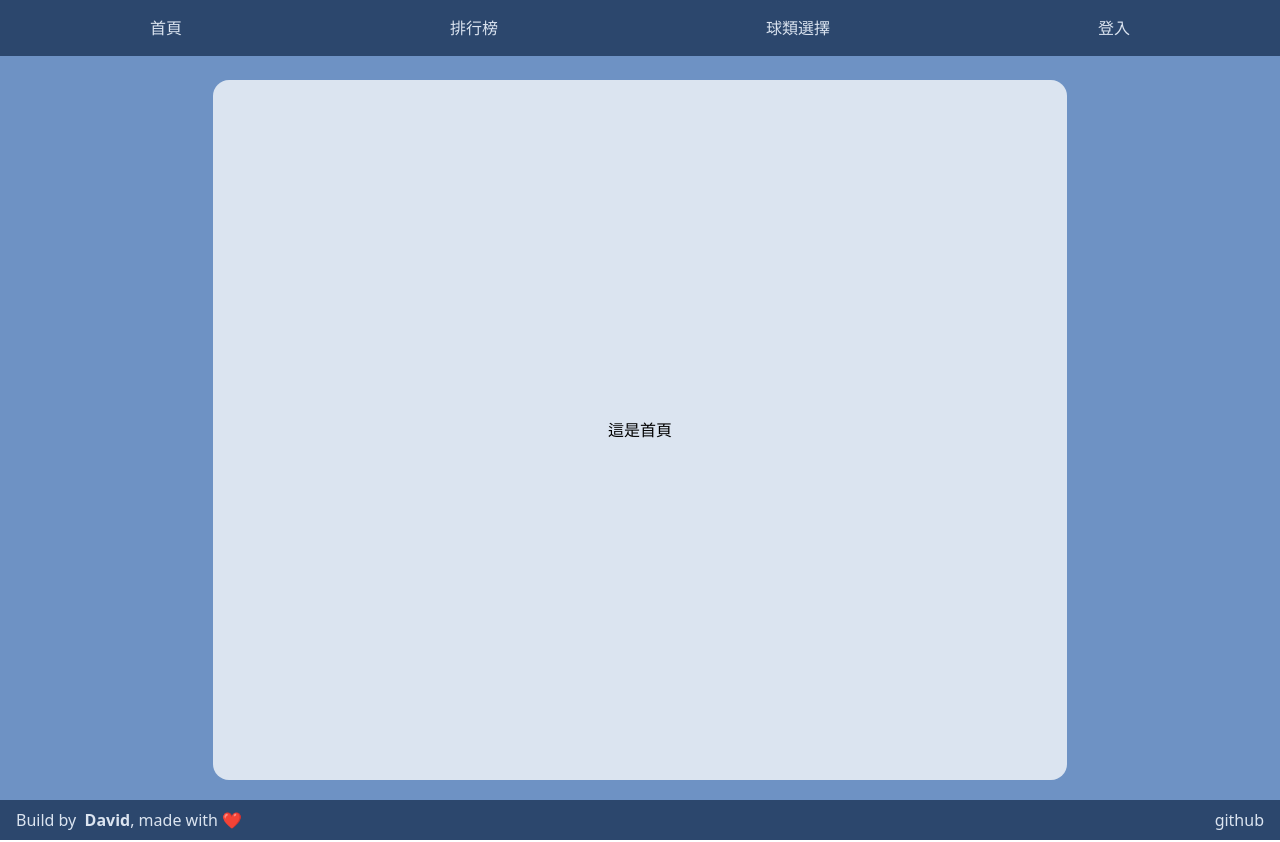
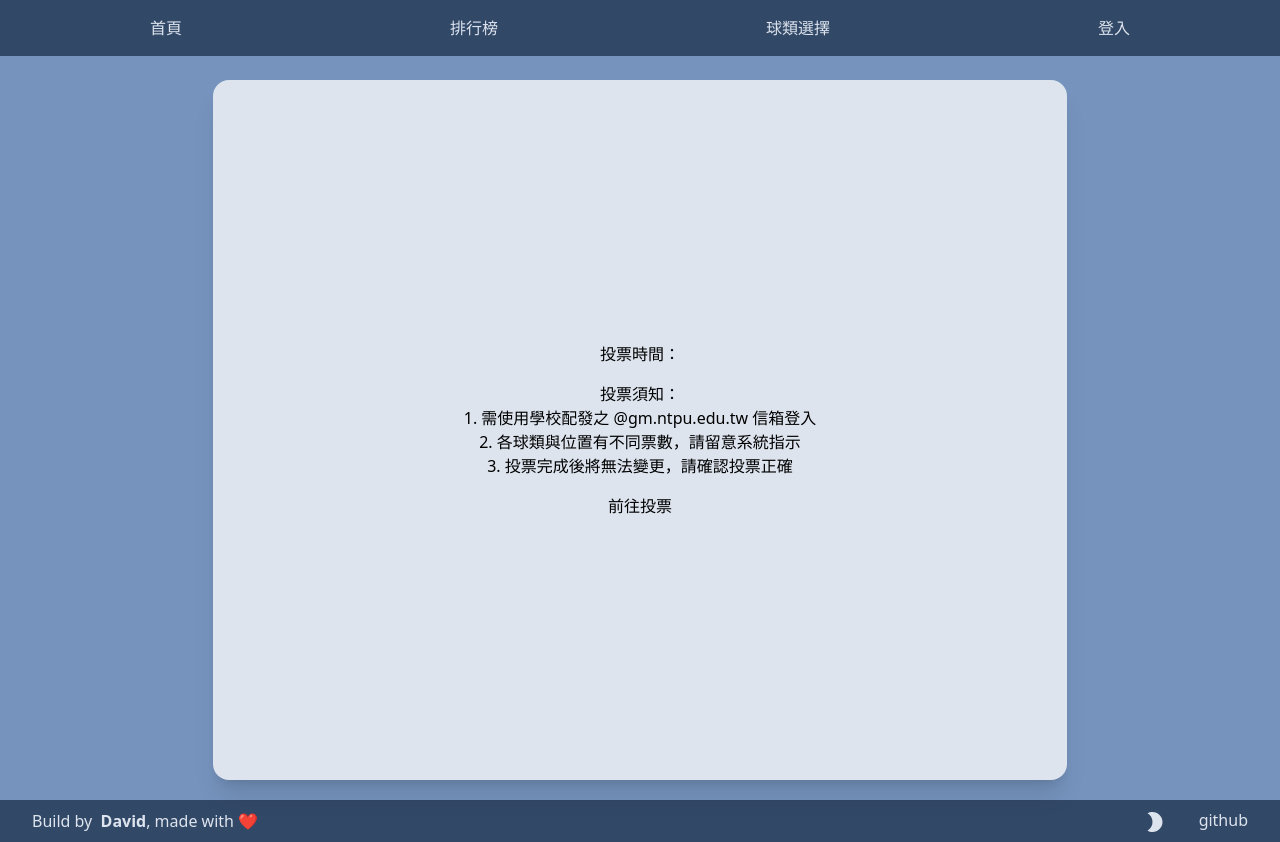
Before and after one commit to f312213213/ntpu-all-star, a React (Create React App) app: page / in a window 1280 px wide. Built offline with nearby package versions, Linux system fonts and the light colour scheme; no server answers.

Commit message:
Enable dark mode

```diff
--- a/package.json
+++ b/package.json
@@ -5,6 +5,7 @@
   "dependencies": {
     "@emotion/react": "^11.8.1",
     "@emotion/styled": "^11.8.1",
+    "@mui/icons-material": "^5.5.0",
     "@mui/material": "^5.4.4",
     "@testing-library/jest-dom": "^5.16.2",
     "@testing-library/react": "^12.1.3",
--- a/src/components/Footer/index.jsx
+++ b/src/components/Footer/index.jsx
@@ -1,16 +1,47 @@
-import React from 'react'
+import React, { useEffect, useState } from 'react'
+import ModeNightIcon from '@mui/icons-material/ModeNight'
+import WbSunnyIcon from '@mui/icons-material/WbSunny'
 
 const Footer = () => {
+  const [mode, setMode] = useState(localStorage.theme)
+
+  useEffect(() => {
+    if (localStorage.theme === 'dark' || (!('theme' in localStorage) && window.matchMedia('(prefers-color-scheme: dark)').matches)) {
+      document.documentElement.classList.add('dark')
+      localStorage.theme = 'dark'
+      setMode('dark')
+    } else {
+      document.documentElement.classList.remove('dark')
+      setMode('light')
+    }
+  }, [localStorage.theme])
+
+  const toggleDarkMode = () => {
+    if (localStorage.theme === 'dark') {
+      localStorage.theme = 'light'
+      setMode('light')
+      return document.documentElement.classList.remove('dark')
+    }
+    localStorage.theme = 'dark'
+    setMode('dark')
+    return document.documentElement.classList.add('dark')
+  }
   return (
-      <footer className={'-bottom-10 flex justify-between items-center bg-custom-800 text-custom-200 p-2 w-full px-4'}>
+      <footer className={'-bottom-10 flex justify-between items-center bg-custom-800 text-custom-200 p-2 w-full px-8'}>
         <div>
           Build by&nbsp;
           <a href="https://chiendavid.com" target={'_blank'} rel="noreferrer" className={'font-bold capitalize'}> david</a>
           , made with ❤️
         </div>
-        <a href={'https://github.com/f312213213/ntpu-all-star'} target={'_blank'} rel="noreferrer">
-          github
-        </a>
+        <div>
+          <button className={'mr-8'} onClick={toggleDarkMode}>
+            {mode === 'dark' ? <WbSunnyIcon /> : <ModeNightIcon />}
+          </button>
+          <a href={'https://github.com/f312213213/ntpu-all-star'} target={'_blank'} rel="noreferrer">
+            github
+          </a>
+        </div>
+
       </footer>
   )
 }
--- a/src/index.css
+++ b/src/index.css
@@ -3,11 +3,11 @@
 @tailwind utilities;
 
 .Page {
-    @apply w-full min-h-screen flex justify-center pt-20 pb-5 bg-custom-500
+    @apply w-full min-h-screen flex justify-center pt-20 pb-5 bg-custom-500 dark:bg-custom-1000 transition
 }
 
 .PageContainer {
-    @apply relative md:w-2/3 w-full flex flex-col items-center md:rounded-2xl
+    @apply relative md:w-2/3 w-full flex flex-col items-center md:rounded-2xl bg-custom-200 dark:bg-custom-900 dark:text-custom-200 shadow-xl transition
 }
 
 .PageContainer > a {
--- a/src/pages/Cotegary/components/SportType.jsx
+++ b/src/pages/Cotegary/components/SportType.jsx
@@ -4,7 +4,7 @@ import { Link } from 'react-router-dom'
 const SportType = ({ type, path }) => {
   return (
       <Link to={path}>
-        <div className={'bg-custom-200 w-full text-center h-full flex items-center justify-center hover:bg-custom-300 hover:text-lg transition'} onClick={() => {
+        <div className={' w-full text-center h-full flex items-center justify-center hover:bg-custom-300 dark:hover:bg-custom-600 hover:text-lg transition'} onClick={() => {
           window.gtag('event', 'view_' + type, {
             event_category: 'view',
             event_label: 'view_' + type
--- a/src/pages/Home/index.jsx
+++ b/src/pages/Home/index.jsx
@@ -12,8 +12,24 @@ const Home = () => {
 
   return (
       <div className={'Page'}>
-        <div className={'PageContainer bg-custom-200 flex justify-center items-center'}>
-          這是首頁
+        <div className={'PageContainer flex flex-col justify-center items-center space-y-4'}>
+          <div>
+            投票時間：
+          </div>
+          <div className={'flex flex-col items-center'}>
+            投票須知：
+            <span>
+              1. 需使用學校配發之 @gm.ntpu.edu.tw 信箱登入
+            </span>
+            <span>
+              2. 各球類與位置有不同票數，請留意系統指示
+            </span>
+            <span>
+              3. 投票完成後將無法變更，請確認投票正確
+            </span>
+          </div>
+
+          <button className={'mt-'}>前往投票</button>
         </div>
       </div>
   )
--- a/src/pages/Login/index.jsx
+++ b/src/pages/Login/index.jsx
@@ -72,7 +72,7 @@ const Login = () => {
         <div className={'PageContainer bg-custom-200 flex justify-center items-center'}>
           {
             !userLocal.displayName &&
-              <button onClick={handleClick} className={'bg-custom-900 text-custom-200 px-4 py-2 rounded-2xl hover:bg-custom-700 transition'}>
+              <button onClick={handleClick} className={'bg-custom-1000 text-custom-200 px-4 py-2 rounded-2xl hover:bg-custom-700 transition'}>
                 用學校發的google帳號登入
               </button>
           }
--- a/src/pages/SportPage/index.jsx
+++ b/src/pages/SportPage/index.jsx
@@ -34,15 +34,15 @@ const SportPage = () => {
   }
 
   return (
-      <div className={'w-full min-h-screen pt-20 pb-5 bg-custom-500'}>
+      <div className={'w-full min-h-screen pt-20 pb-5 bg-custom-500 dark:bg-custom-900 transition'}>
         <div className={'w-full flex justify-center items-center my-4'}>
           <div className={'w-3/5 md:w-2/5 flex-col'}>
             <input placeholder={'輸入想找的名字'} onChange={changeHandler} ref={searchRef} type="text" className={'p-2 w-full rounded outline-0 ring-4 ring-custom-400 focus:ring-custom-700'}/>
-            <div className={'m-4 text-center'}>
-              這個分區是：<span className={'bg-white p-2'}>{categoryData.text}</span>
+            <div className={'m-4 text-center dark:text-custom-200'}>
+              這個分區是：<span className={'bg-white p-2 dark:text-custom-900'}>{categoryData.text}</span>
             </div>
             {localUser.displayName &&
-                <div className={'m-4 text-center'}>
+                <div className={'m-4 text-center dark:text-custom-200'}>
                   你在這個分區還有 <span className={'text-red-500 bg-white p-2'}>{categoryData.canVote - localUser[categoryData.sportCount]}</span> 票可以投
                 </div>
             }
--- a/tailwind.config.js
+++ b/tailwind.config.js
@@ -1,24 +1,25 @@
 const colors = require('tailwindcss/colors')
 
 module.exports = {
+  darkMode: 'class',
   content: [
     './src/**/*.{js,jsx,ts,tsx}'
   ],
   theme: {
     colors: {
       custom: {
-        1000: '#0f1824',
-        900: '#1e2f48',
-        800: '#2c476d',
-        700: '#3b5f91',
-        600: '#4a77b5',
-        500: '#6e92c4',
-        400: '#92add3',
-        300: '#b7c8e1',
-        200: '#dbe4f0',
-        100: '#edf1f8'
+        1000: '#111822',
+        900: '#213045',
+        800: '#324867',
+        700: '#42608a',
+        600: '#5378ac',
+        500: '#7593bd',
+        400: '#98aecd',
+        300: '#bac9de',
+        200: '#dde4ee',
+        100: '#eef2f7'
       },
-      highLight: '#4ab5a3',
+      highLight: '#ac53a5',
       gray: colors.gray,
       black: colors.black,
       white: colors.white,
```
Also changed, not shown: 1 other file (tests, documents, lock files or other folders).
